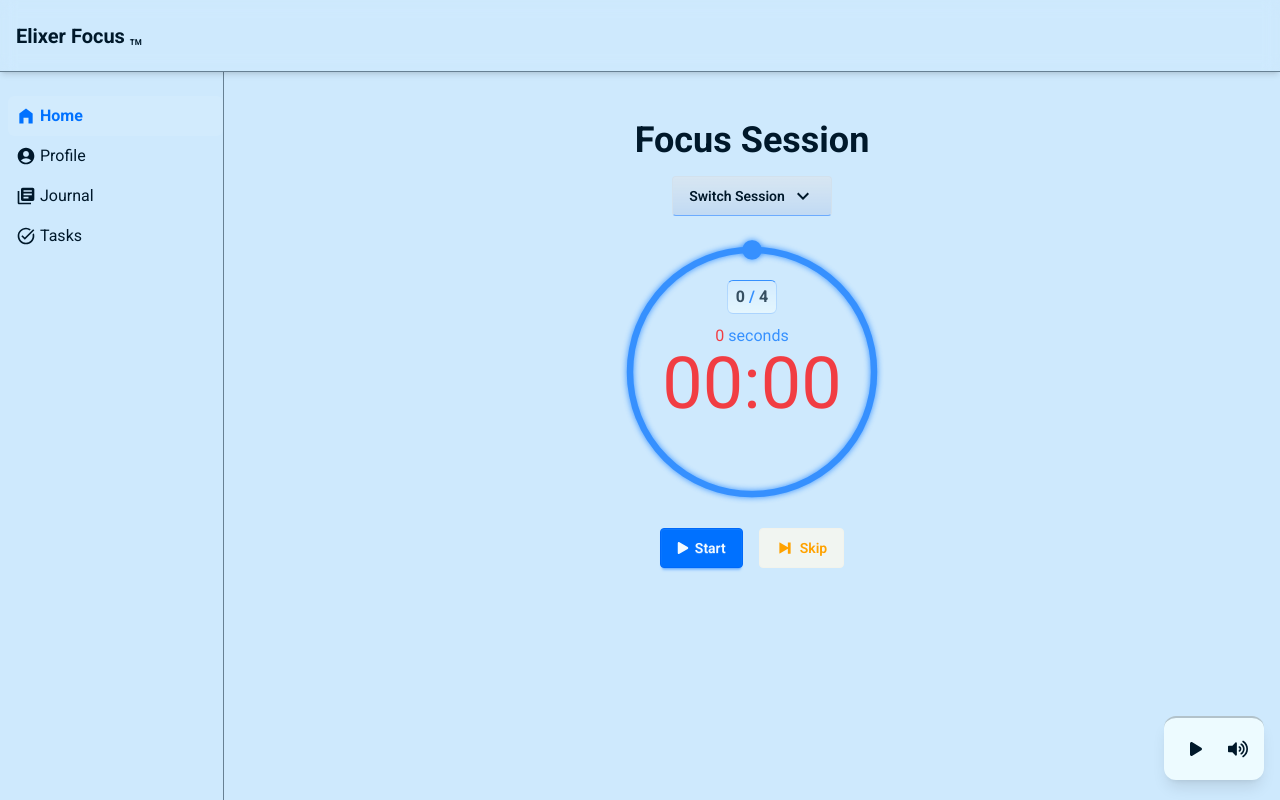
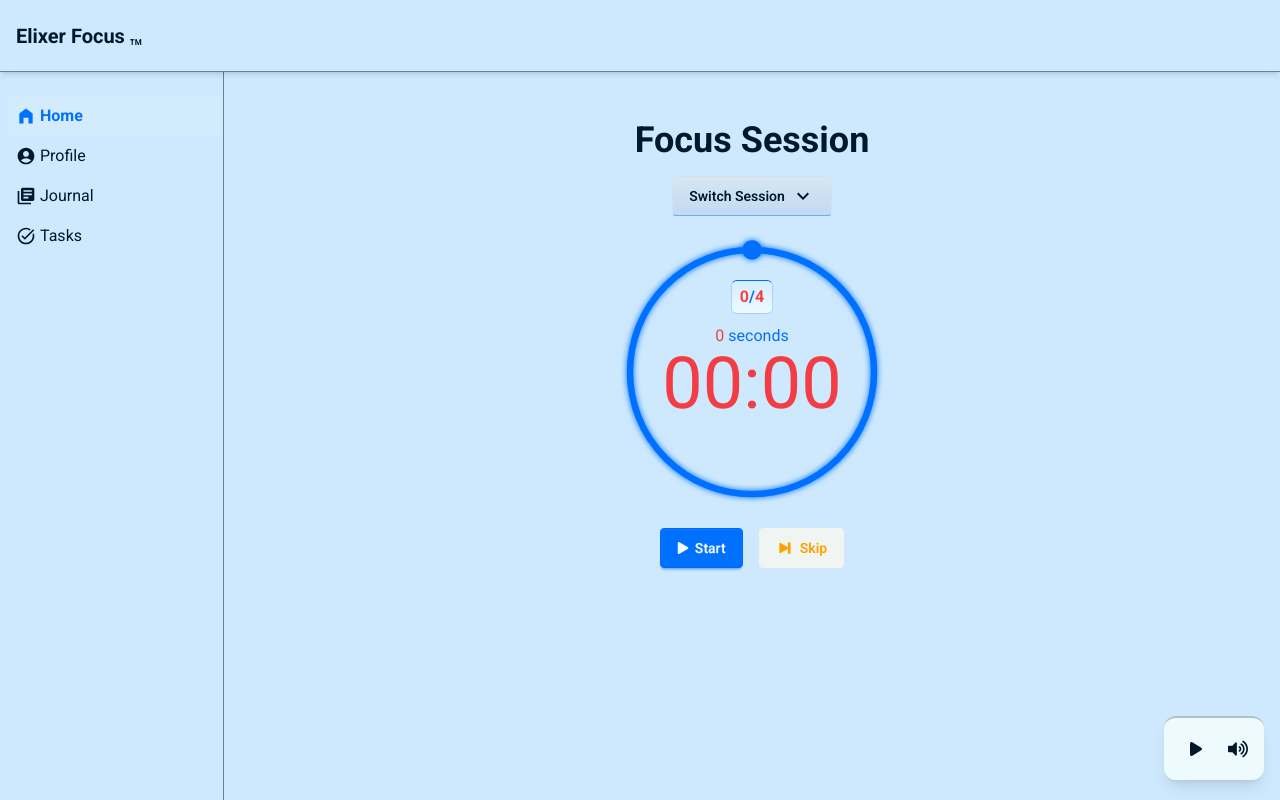
Before and after one commit to elixer-prince/elixer-focus, a React (Vite) app in the folder react-frontend/: page / in a window 1280 px wide. Built offline with nearby package versions, Linux system fonts and the light colour scheme.

Commit message:
style(countdown-timer): improve ending state animations

```diff
--- a/react-frontend/src/features/CountdownTimer/components/TimerDisplay/CountdownMinutesAndSeconds.tsx
+++ b/react-frontend/src/features/CountdownTimer/components/TimerDisplay/CountdownMinutesAndSeconds.tsx
@@ -3,14 +3,14 @@ import { useRemainingTimeInSeconds } from "@/features/CountdownTimer/stores/Coun
 import { formatTimeInMinutesAndSeconds } from "@/utils/formatting";
 
 const CountdownMinutesAndSeconds = () => {
+  const remainingTimeInSeconds = useRemainingTimeInSeconds();
   const { isEndingSoon } = useHandleCountdownState();
-  const remainingTimeInSeconds = useRemainingTimeInSeconds();
 
   return (
     <div
-      className={`pointer-events-none z-10 text-7xl transition-colors duration-500 ${
-        isEndingSoon ? "text-error" : ""
-      }`}
+      className={`${
+        isEndingSoon ? "text-error animate-pulse" : ""
+      } pointer-events-none z-10 text-7xl transition-colors duration-500`.trim()}
     >
       {formatTimeInMinutesAndSeconds(remainingTimeInSeconds)}
     </div>
--- a/react-frontend/src/features/CountdownTimer/components/TimerDisplay/CountdownSeconds.tsx
+++ b/react-frontend/src/features/CountdownTimer/components/TimerDisplay/CountdownSeconds.tsx
@@ -2,14 +2,17 @@ import useHandleCountdownState from "@/features/CountdownTimer/components/TimerD
 import { useRemainingTimeInSeconds } from "@/features/CountdownTimer/stores/CountdownTimerStore";
 
 const CountdownSeconds = () => {
+  const remainingTimeInSeconds = useRemainingTimeInSeconds();
   const { isEndingSoon } = useHandleCountdownState();
-  const remainingTimeInSeconds = useRemainingTimeInSeconds();
 
   return (
     <span
-      className={`pointer-events-none z-10 ${isEndingSoon ? "text-error" : ""}`.trim()}
+      className={`${isEndingSoon ? "text-error" : ""} pointer-events-none z-10`.trim()}
     >
-      {remainingTimeInSeconds} <span className="text-primary">seconds</span>
+      <span className={`${isEndingSoon ? "animate-pulse" : ""}`}>
+        {remainingTimeInSeconds}
+      </span>{" "}
+      <span className="text-primary">seconds</span>
     </span>
   );
 };
--- a/react-frontend/src/features/CountdownTimer/components/TimerDisplay/Index.tsx
+++ b/react-frontend/src/features/CountdownTimer/components/TimerDisplay/Index.tsx
@@ -2,15 +2,14 @@ import ClickableArea from "@/features/CountdownTimer/components/TimerDisplay/Cli
 import CountdownMinutesAndSeconds from "@/features/CountdownTimer/components/TimerDisplay/CountdownMinutesAndSeconds";
 import CountdownSeconds from "@/features/CountdownTimer/components/TimerDisplay/CountdownSeconds";
 import FocusRing from "@/features/CountdownTimer/components/TimerDisplay/FocusRing/Index";
-import useHandleCountdownState from "@/features/CountdownTimer/components/TimerDisplay/hooks/useHandleCountdownState";
 import SessionCount from "@/features/CountdownTimer/components/TimerDisplay/SessionCount";
 
 const CountdownDisplay = () => {
-  const { isEndingSoon } = useHandleCountdownState();
-
   return (
     <div
-      className={`${"relative flex aspect-square w-70 max-w-full flex-col items-center justify-center overflow-hidden p-10 outline-none select-none"} ${isEndingSoon ? "animate-pulse" : ""}`.trim()}
+      className={
+        "relative flex aspect-square w-70 max-w-full flex-col items-center justify-center overflow-hidden p-10 outline-none select-none"
+      }
     >
       <ClickableArea />
       <FocusRing />
--- a/react-frontend/src/features/CountdownTimer/components/TimerDisplay/SessionCount.tsx
+++ b/react-frontend/src/features/CountdownTimer/components/TimerDisplay/SessionCount.tsx
@@ -1,3 +1,4 @@
+import useHandleCountdownState from "@/features/CountdownTimer/components/TimerDisplay/hooks/useHandleCountdownState";
 import {
   useCurrentSessionCount,
   useSessionCountLimit,
@@ -6,6 +7,7 @@ import {
 const SessionCount = () => {
   const currentSessionCount = useCurrentSessionCount();
   const sessionCountLimit = useSessionCountLimit();
+  const { isEndingSoon } = useHandleCountdownState();
 
   return (
     <div
@@ -13,8 +15,13 @@ const SessionCount = () => {
         "bg-base-100 from-primary/10 border-primary/25 border-t-primary peer-hover:border-primary/55 peer-hover:border-t-primary peer-hover:shadow-primary/25 pointer-events-none absolute top-12 rounded-md border bg-linear-to-b px-2 py-1 font-bold transition-all duration-1000 peer-hover:shadow-[0_0_18px_var(--p)]"
       }
     >
-      {currentSessionCount} <span className={"text-primary"}>/</span>{" "}
-      {sessionCountLimit}
+      <span className={isEndingSoon ? "text-error animate-pulse" : ""}>
+        {currentSessionCount}
+      </span>
+      <span className={"text-primary"}>/</span>
+      <span className={isEndingSoon ? "text-error animate-pulse" : ""}>
+        {sessionCountLimit}
+      </span>
     </div>
   );
 };
```
